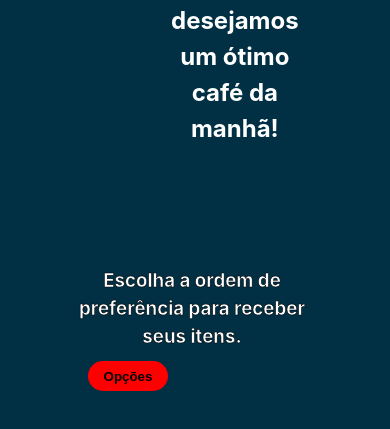
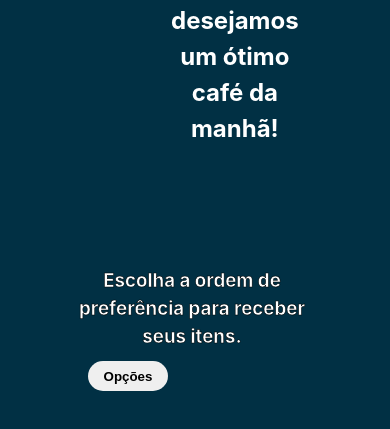
Before and after one commit to Leowins01/SiteCafeteriaJavaScript, a plain HTML site: page index.html in a window 390 px wide. Shown: the part 133-562 px from the top of the page. Drawn offline with Linux system fonts and the light colour scheme.

Commit message:
Update style.css

```diff
--- a/style.css
+++ b/style.css
@@ -231,7 +231,6 @@ body {
     }
 
     #esconder {
-        background-color: red;
         margin-left: 20rem;
     }
 
@@ -249,7 +248,6 @@ body {
         gap: 10px 0;
         margin-top: 30px;
         margin-left: 15rem;
-        background-color: red;
     }
 
     #final {
@@ -261,7 +259,6 @@ body {
     }
 
     #esconder {
-        background-color: rgb(70, 51, 51);
         margin-left: 15rem;
     }
 
@@ -279,7 +276,6 @@ body {
         gap: 10px 0;
         margin-top: 30px;
         margin-left: 10rem;
-        background-color: red;
     }
 
     #final {
@@ -291,7 +287,6 @@ body {
     }
 
     #esconder {
-        background-color: rgb(70, 51, 51);
         margin-left: 10rem;
     }
 
@@ -309,7 +304,6 @@ body {
         gap: 10px 0;
         margin-top: 30px;
         margin-left: 5rem;
-        background-color: red;
     }
 
     #final {
@@ -321,7 +315,6 @@ body {
     }
 
     #esconder {
-        background-color: rgb(70, 51, 51);
         margin-left: 5rem;
     }
 
@@ -375,7 +368,6 @@ body {
 
     #esconder {
         margin-left: 5rem;
-        background-color: red;
     }
 
     #titulo2 {
```
